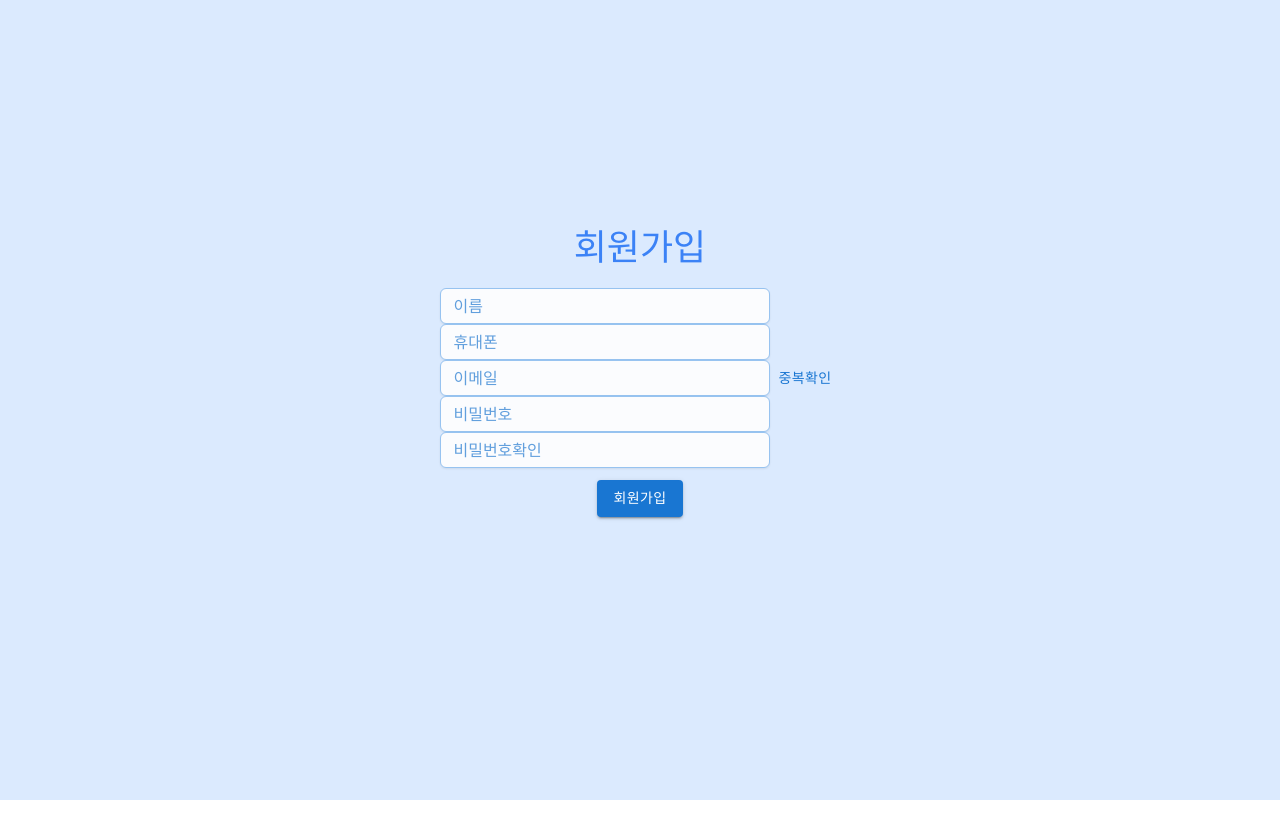
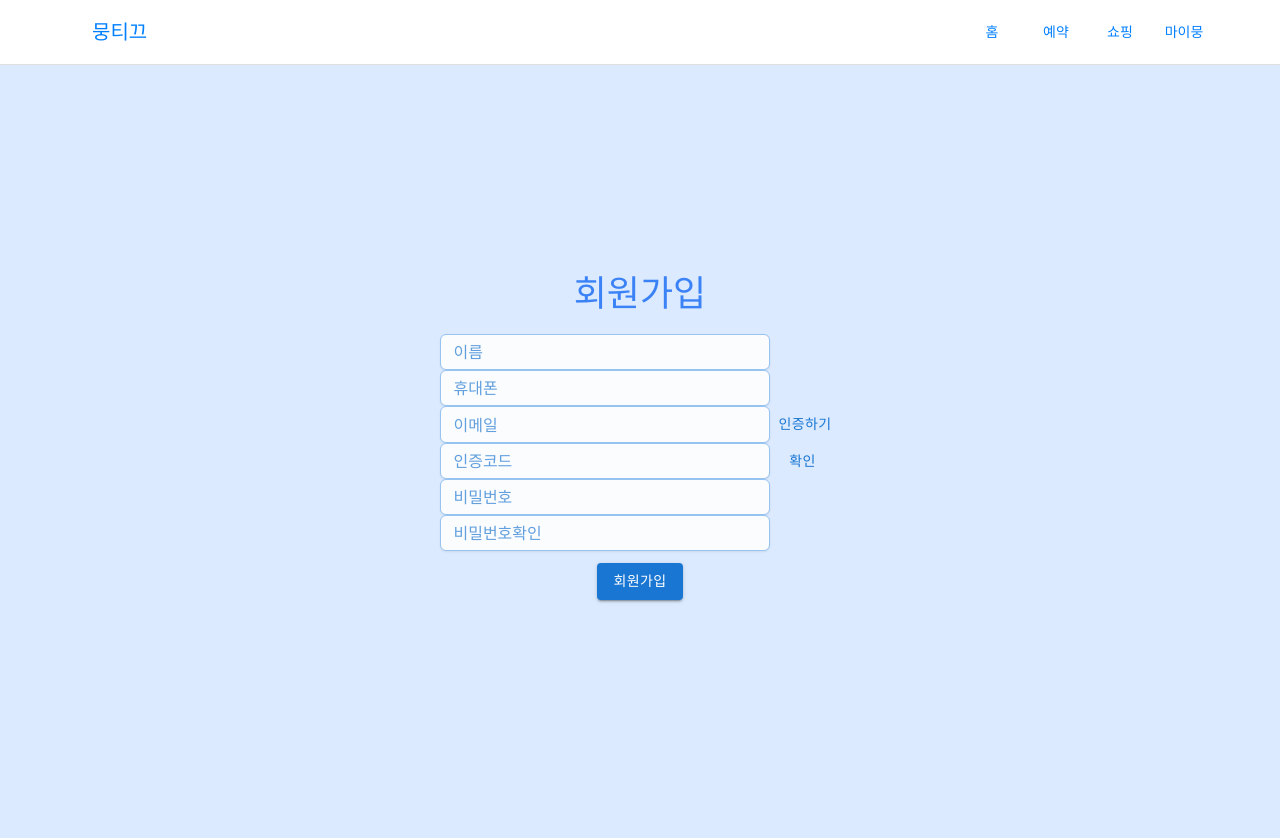
Before and after one commit to bora353/MungTique, a React (Vite) app in the folder frontend/mungtique/: page /join in a window 1280 px wide. Shown: the top 838 px of the page. Before the commit the page ends 800 px from the top, so only its background shows below. Built offline with nearby package versions, Linux system fonts and the light colour scheme; no server answers; a web font is replaced by a local one.

Commit message:
:sparkles: 이메일 인증 구현 완료

```diff
--- a/frontend/mungtique/src/App.tsx
+++ b/frontend/mungtique/src/App.tsx
@@ -5,6 +5,8 @@ import FindInfoContainer from "./views/member/findinfo/FindInfoContainer";
 import MainContainer from "./views/main/MainContainer";
 import JoinSuccessContainer from "./views/member/join/JoinSuccessContainer";
 import JoinContainer from "./views/member/join/JoinContainer";
+import MyPageContainer from "./views/member/mypage/MyPageContainer";
+import ReservationContainer from "./views/reservation/ReservationContainer";
 
 function App() {
   return (
@@ -16,6 +18,8 @@ function App() {
           <Route path="/join" element={<JoinContainer />} />
           <Route path="/joinsuccess" element={<JoinSuccessContainer />} />
           <Route path="/findinfo" element={<FindInfoContainer />} />
+          <Route path="/mypage" element={<MyPageContainer />} />
+          <Route path="/reservation" element={<ReservationContainer />} />
         </Routes>
       </BrowserRouter>
     </div>
--- a/frontend/mungtique/src/shared/apis/user.api.ts
+++ b/frontend/mungtique/src/shared/apis/user.api.ts
@@ -2,6 +2,7 @@ import axios from "axios";
 import { Join } from "../types/join.interface";
 import { UserEntity } from "../types/user.interface";
 import { Login } from "../types/login.interface";
+import { MailCheck } from "../types/mailcheck.interface";
 
 const basePath = import.meta.env.VITE_BACKEND_SERVER;
 console.log(basePath);
@@ -46,8 +47,20 @@ const logout = async () => {
   console.log(response);
 };
 
+const mailCheck = async (mailDTO: MailCheck): Promise<string> => {
+  try {
+    const response = await axios.post<string>(`${basePath}/mail-send`, mailDTO);
+    return response.data;
+  } catch (error) {
+    // 에러 처리
+    console.error("이메일 인증 요청 중 오류가 발생했습니다:", error);
+    throw new Error("이메일 인증 요청에 실패했습니다.");
+  }
+};
+
 export const userApi = {
   join,
   login,
   logout,
+  mailCheck,
 };
--- a/frontend/mungtique/src/shared/hooks/useJoinViewModel.hook.ts
+++ b/frontend/mungtique/src/shared/hooks/useJoinViewModel.hook.ts
@@ -1,7 +1,8 @@
-import { useJoinMutation } from "../queries/user.query";
+import { useJoinMutation, useMailCheckMutation } from "../queries/user.query";
 
 export const useJoinViewModelHook = () => {
   const joinMutation = useJoinMutation();
+  const { data } = useMailCheckMutation();
 
-  return { joinMutation };
+  return { joinMutation, mailCheck: data };
 };
--- a/frontend/mungtique/src/shared/queries/user.query.ts
+++ b/frontend/mungtique/src/shared/queries/user.query.ts
@@ -2,6 +2,7 @@ import { useMutation, useQuery, useQueryClient } from "@tanstack/react-query";
 import { Join } from "../types/join.interface";
 import { userApi } from "../apis/user.api";
 import { Login } from "../types/login.interface";
+import { MailCheck } from "../types/mailcheck.interface";
 
 /* export const joinQuery = () => {
     return useQuery<Join[]>({
@@ -43,3 +44,13 @@ export const useLogoutMutation = () => {
     },
   });
 };
+
+export const useMailCheckMutation = () => {
+  return useMutation({
+    mutationFn: async (mailDTO: MailCheck) => {
+      const response = await userApi.mailCheck(mailDTO);
+      // TODO : response값을 못가져와서 일단 보류
+      return response;
+    },
+  });
+};
--- /dev/null
+++ b/frontend/mungtique/src/shared/types/mailcheck.interface.ts
@@ -0,0 +1,3 @@
+export interface MailCheck {
+  mail: string;
+}
--- a/frontend/mungtique/src/views/main/MainContainer.tsx
+++ b/frontend/mungtique/src/views/main/MainContainer.tsx
@@ -1,25 +1,13 @@
 import MuiAppBar from "../../components/atomic/bar/MuiAppBar";
-import MuiButton from "../../components/atomic/buttons/MuiButton";
-import { useLogoutViewModelHook } from "../../shared/hooks/useLogoutViewModel.hook";
 
 export default function MainContainer() {
-  const { logoutMutation } = useLogoutViewModelHook();
-  const handleLogout = () => logoutMutation.mutate();
-
   // TODO : 로그인 시에만 로그아웃이 가능하게 변경
 
   return (
     <div>
       <MuiAppBar />
       <div className="flex justify-center items-center min-h-screen bg-blue-100">
-        <h1 className="text-xl">뭉티끄 메인 페이지</h1>
-        <MuiButton
-          value="로그아웃"
-          variant="contained"
-          color="primary"
-          type="button"
-          onClick={handleLogout}
-        />
+        <h1 className="text-xl">메인 페이지</h1>
       </div>
     </div>
   );
--- a/frontend/mungtique/src/views/member/join/JoinContainer.tsx
+++ b/frontend/mungtique/src/views/member/join/JoinContainer.tsx
@@ -1,17 +1,23 @@
+import MuiAppBar from "../../../components/atomic/bar/MuiAppBar";
 import { useJoinViewModelHook } from "../../../shared/hooks/useJoinViewModel.hook";
 import { Join } from "../../../shared/types/join.interface";
+import { MailCheck } from "../../../shared/types/mailcheck.interface";
 import JoinForm from "./JoinForm";
 
 export default function JoinContainer() {
   // TODO : Hook, mutate 사용
-  const { joinMutation } = useJoinViewModelHook();
+  const { joinMutation, mailCheck } = useJoinViewModelHook();
   const handleJoinSubmit = (joinDTO: Join) => joinMutation.mutate(joinDTO);
+  const handleMailCheck = (mailDTO: MailCheck) => mailCheck.mutate(mailDTO);
 
   return (
-    <div className="flex justify-center items-center min-h-screen bg-blue-100">
-      <div className="text-center">
-        <h1 className="text-4xl text-blue-500">회원가입</h1>
-        <JoinForm onsubmit={handleJoinSubmit} />
+    <div>
+      <MuiAppBar />
+      <div className="flex justify-center items-center min-h-screen bg-blue-100">
+        <div className="text-center">
+          <h1 className="text-4xl text-blue-500">회원가입</h1>
+          <JoinForm onsubmit={handleJoinSubmit} verifyEmail={handleMailCheck} />
+        </div>
       </div>
     </div>
   );
--- a/frontend/mungtique/src/views/member/join/JoinForm.tsx
+++ b/frontend/mungtique/src/views/member/join/JoinForm.tsx
@@ -4,12 +4,16 @@ import MuiButton from "../../../components/atomic/buttons/MuiButton";
 import MuiInput from "../../../components/atomic/inputs/MuiInput";
 import { Join } from "../../../shared/types/join.interface";
 import MuiSnackbar from "../../../components/atomic/snackbar/MuiSnackbar";
+import { MailCheck } from "../../../shared/types/mailcheck.interface";
+import { userApi } from "../../../shared/apis/user.api";
+import axios from "axios";
 
 interface JoinProps {
   onsubmit: (joinDTO: Join) => void;
+  verifyEmail: (mailDTO: MailCheck) => void;
 }
 
-export default function JoinForm({ onsubmit }: JoinProps) {
+export default function JoinForm({ onsubmit, verifyEmail }: JoinProps) {
   const navigate = useNavigate();
 
   const [joinForm, setJoinForm] = useState({
@@ -17,6 +21,7 @@ export default function JoinForm({ onsubmit }: JoinProps) {
     password: "",
     passwordCheck: "",
     email: "",
+    emailVerify: "",
     phone: "",
   });
 
@@ -29,11 +34,39 @@ export default function JoinForm({ onsubmit }: JoinProps) {
   };
 
   // TODO : 비밀번호 시에 비밀번호 규칙확인, 일치하는지 확인 밑에 글씨
+  const [verifyNumber, setVerifyNumber] = useState(""); // verifyNumber 상태 추가
 
-  const handleEmailCheck = () => {
-    // TODO : 이메일 인증 (+ 이메일 중복확인도)
-    // https://suhyeon-developer.tistory.com/19
-    const email = joinForm.email;
+  const handleMailCheck = async () => {
+    const mailDTO: MailCheck = { mail: joinForm.email };
+    const result = await userApi.mailCheck(mailDTO);
+    console.log("이메일 인증 요청 완료", result);
+
+    setVerifyNumber(result);
+  };
+
+  const handleMailCheckOK = async () => {
+    // TODO : 인증 요청을 해야만 인증 코드 적는 곳 보이게
+    // TODO : 인증 완료되면 인증 코드 적는 곳 사라지게
+    const basePath = import.meta.env.VITE_BACKEND_SERVER;
+    const userNumber = joinForm.emailVerify;
+    const sentNumber = verifyNumber;
+
+    const response = await axios.get(`${basePath}/mail-check`, {
+      params: {
+        userNumber,
+        sentNumber,
+      },
+    });
+    // 서버로부터의 응답을 처리합니다.
+    if (response.data === true) {
+      console.log("메일 인증되었습니다 :)");
+      setSnackbarMessage("메일 인증되었습니다 :)");
+      setOpenSnackbar(true);
+    } else {
+      console.error("올바르지 않은 인증코드입니다.");
+      setSnackbarMessage("올바르지 않은 인증코드입니다.");
+      setOpenSnackbar(true);
+    }
   };
 
   const handleSubmit = async (e: React.FormEvent<HTMLFormElement>) => {
@@ -67,6 +100,8 @@ export default function JoinForm({ onsubmit }: JoinProps) {
       setOpenSnackbar(true);
       return;
     }
+
+    // TODO : 인증번호 성공한 상태에서만 회원가입 되게 추가!
 
     try {
       console.log("joinDTO", joinDTO);
@@ -103,11 +138,26 @@ export default function JoinForm({ onsubmit }: JoinProps) {
             onChange={handleChange}
           />
           <MuiButton
-            value="중복확인"
+            value="인증하기"
             variant="text"
             color="primary"
             type="button"
-            onClick={handleEmailCheck}
+            onClick={handleMailCheck}
+          />
+        </div>
+        <div className="flex">
+          <MuiInput
+            name="emailVerify"
+            placeholder="인증코드"
+            value={joinForm.emailVerify}
+            onChange={handleChange}
+          />
+          <MuiButton
+            value="확인"
+            variant="text"
+            color="primary"
+            type="button"
+            onClick={handleMailCheckOK}
           />
         </div>
         <MuiInput
--- a/frontend/mungtique/src/views/member/login/LoginSignInButton.tsx
+++ b/frontend/mungtique/src/views/member/login/LoginSignInButton.tsx
@@ -1,5 +1,6 @@
 import Button from "@mui/material/Button";
 import { Link } from "react-router-dom";
+import MuiButton from "../../../components/atomic/buttons/MuiButton";
 
 export default function LoginSignInButton() {
   const handleLogin = () => {};
@@ -27,7 +28,12 @@ export default function LoginSignInButton() {
       </div>
       <div className="my-1">
         <Link to="/join">
-          <Button color="primary">10초 회원가입</Button>
+          <MuiButton
+            color="primary"
+            type="button"
+            value="10초 회원가입"
+            variant="text"
+          />
         </Link>
       </div>
     </>
--- /dev/null
+++ b/frontend/mungtique/src/views/member/mypage/MyPageContainer.tsx
@@ -0,0 +1,42 @@
+import { Link } from "react-router-dom";
+import MuiAppBar from "../../../components/atomic/bar/MuiAppBar";
+import MuiButton from "../../../components/atomic/buttons/MuiButton";
+import { useLogoutViewModelHook } from "../../../shared/hooks/useLogoutViewModel.hook";
+
+export default function MyPageContainer() {
+  // TODO : Hook, mutate 사용
+  const { logoutMutation } = useLogoutViewModelHook();
+  const handleLogout = () => logoutMutation.mutate();
+
+  return (
+    <div>
+      <MuiAppBar />
+      <div className="flex justify-center items-center min-h-screen bg-blue-100">
+        <Link to="/login">
+          <MuiButton
+            color="info"
+            type="button"
+            value="로그인"
+            variant="outlined"
+          />
+        </Link>
+        <p>로그인은 로그인 상태일때 안 보이게~~</p>
+        <p>로그아웃은 로그인 상태일 때만 보이게!</p>
+        <MuiButton
+          value="로그아웃"
+          color="success"
+          type="button"
+          variant="outlined"
+          onClick={handleLogout}
+        />
+        <MuiButton
+          value="반려뭉 등록"
+          color="warning"
+          type="button"
+          variant="contained"
+          onClick={handleLogout}
+        />
+      </div>
+    </div>
+  );
+}
--- /dev/null
+++ b/frontend/mungtique/src/views/reservation/ReservationContainer.tsx
@@ -0,0 +1,18 @@
+import MuiAppBar from "../../components/atomic/bar/MuiAppBar";
+
+export default function ReservationContainer() {
+  // TODO : Hook, mutate 사용
+
+  return (
+    <div>
+      <MuiAppBar />
+      <div className="flex justify-center items-center min-h-screen bg-blue-100">
+        <p>현재 위치 기반의 지도와 애견미용샵 위치 나타내기</p>
+        <p>현재 위치로 부터 거리 / 가게 주소 / 가능한 견종 / 휴무 / 영업시간</p>
+        <p>내부로 들어가면 별점 / 하트 / 공유하기(?) </p>
+        <p>실제 강아지들 미용한 사진 / 후기</p>
+        <p>예약하기 버튼!</p>
+      </div>
+    </div>
+  );
+}
```
Also changed, not shown: frontend/mungtique/src/views/member/login/LoginContainer.tsx (+9 -5 lines).
